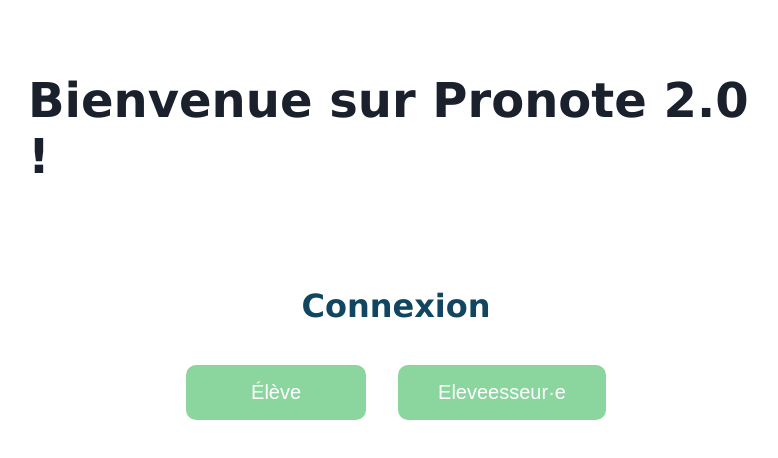
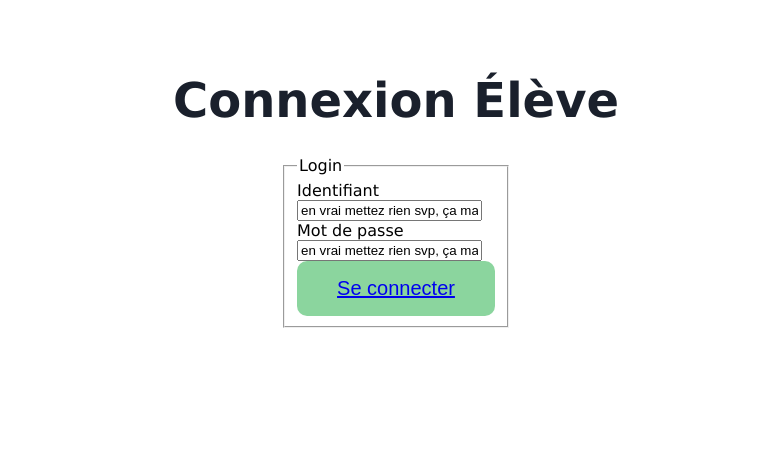
Before and after one commit to Turbul-e/GitHub_Pronote, a React (Vite) app in the folder dossier_REACT/: page /ConnexionEleve in a window 1280 px wide. Shown: the top 458 px of the page, without its empty margins (244-1022 px from the left). Built offline with nearby package versions, Linux system fonts and the light colour scheme.

Commit message:
ConnexionEleve

```diff
--- a/dossier_REACT/src/pages/PageAccueil.jsx
+++ b/dossier_REACT/src/pages/PageAccueil.jsx
@@ -11,7 +11,7 @@
                 <h2 className="sous-titre">Connexion</h2>
                 <div className="boutons-groupés">
                     <button className="bouton-login">
-                        <NavLink to={"ConnexionEleve"}>Élève</NavLink>
+                        <NavLink to={"ConnexionEleve"}> Élève </NavLink>
                     </button>
                     <button className="bouton-login">Professeur·e</button>
                 </div>
--- a/dossier_REACT/src/pages/PageEleveConnexion.jsx
+++ b/dossier_REACT/src/pages/PageEleveConnexion.jsx
@@ -1,16 +1,28 @@
 import React from "react";
 import "../style/PageEleveConnexion.css";
+import { NavLink } from "react-router";
 
 const PageEleveConnexion = () => {
     return (
         <div className="accueil-container">
-            <h1 className="titre"> Bienvenue sur Pronote 2.0 !</h1>
-            <div className="contenu-central">
-                <h2 className="sous-titre">Connexion</h2>
-                <div className="boutons-groupés">
-                    <button className="bouton-login">Élève</button>
-                    <button className="bouton-login">Eleveesseur·e</button>
-                </div>
+            <h1 className="titre"> Connexion Élève </h1>
+            <div className="contenu-login">
+                <form action="URL" method="post">
+                    <fieldset>
+                        <legend>
+                            Login
+                        </legend>
+                        <label>
+                            Identifiant
+                        </label> <br />
+                        <input value="en vrai mettez rien svp, ça marche pas encore" /><br />
+                        <label>
+                            Mot de passe
+                        </label> <br />
+                        <input value="en vrai mettez rien svp, ça marche pas encore" /> <br />
+                        <button className="bouton-login"> <NavLink to={"EleveNote"}> Se connecter </NavLink> </button>
+                    </fieldset>
+                </form>
             </div>
         </div>
     );
```
